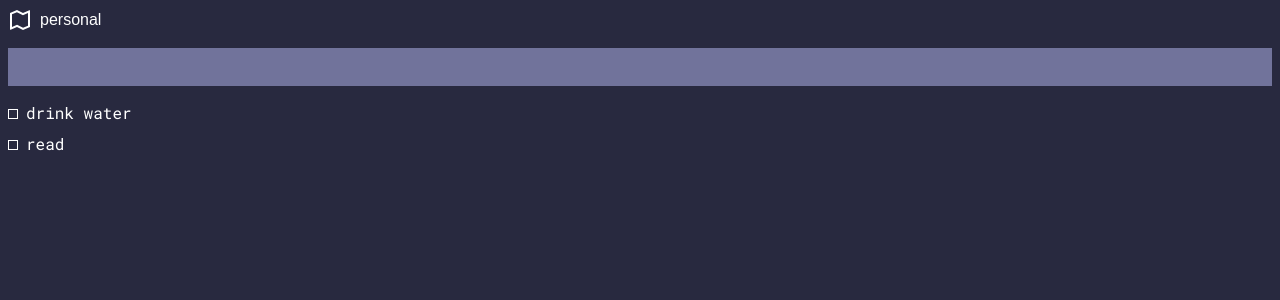
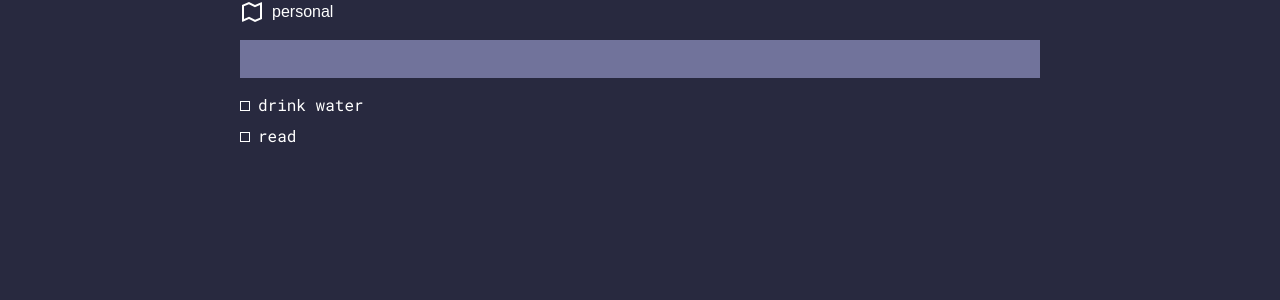
Before and after one commit to colorlessenergy/task, a Next.js app: page / in a window 1280 px wide. Shown: the top 300 px of the page. Built offline with nearby package versions, Linux system fonts and the light colour scheme; a web font is replaced by a local one.

Commit message:
add styles for 800px width

```diff
--- a/app/_components/Modal/Modal.module.scss
+++ b/app/_components/Modal/Modal.module.scss
@@ -26,3 +26,9 @@
 .modal-close {
     display: none;
 }
+
+@media (min-width: 800px) {
+    .modal {
+        width: 40%;
+    }
+}
--- a/app/_styles/globals.scss
+++ b/app/_styles/globals.scss
@@ -62,3 +62,10 @@ input[type="checkbox"]:checked ~ label.task {
 .container {
     margin: 8px;
 }
+
+@media (min-width: 800px) {
+    .container {
+        margin: 0 auto;
+        max-width: 800px;
+    }
+}
```
